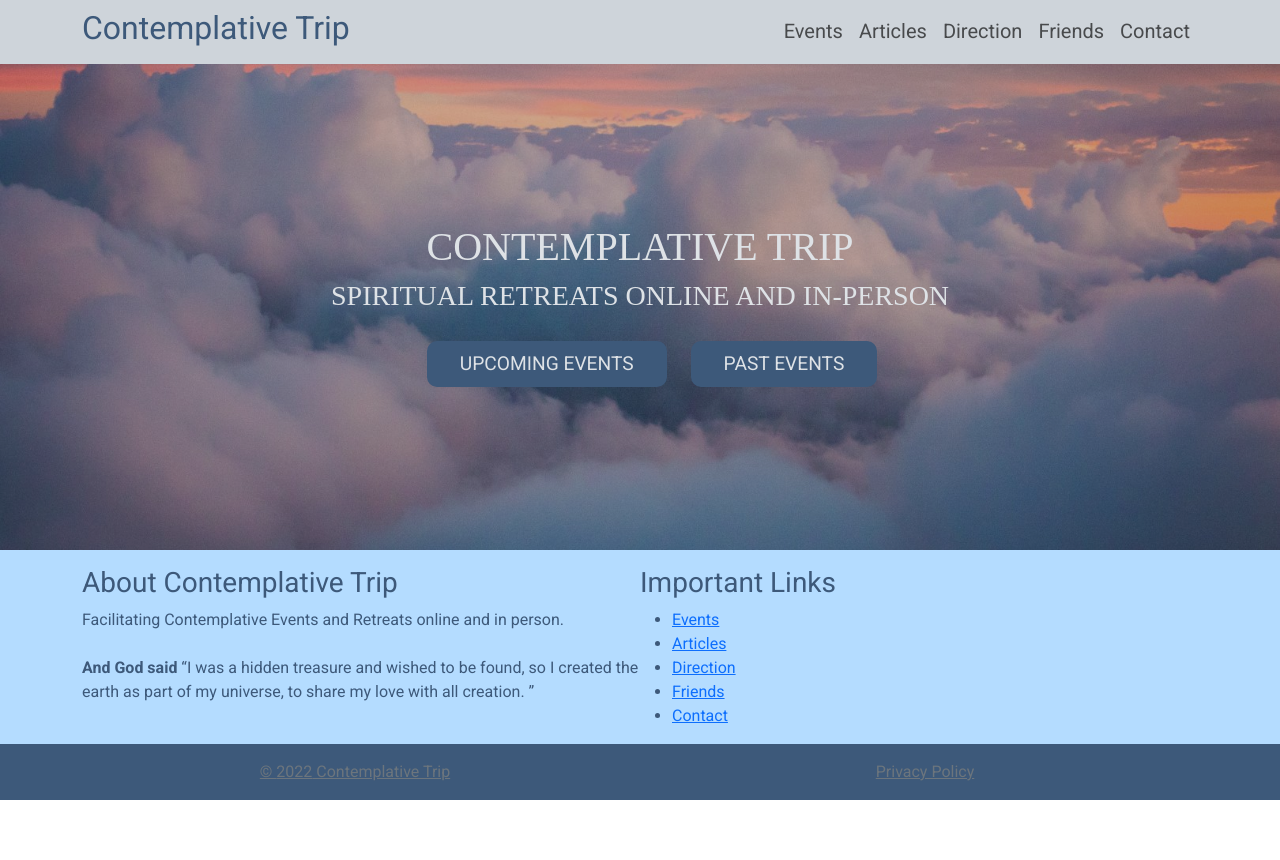
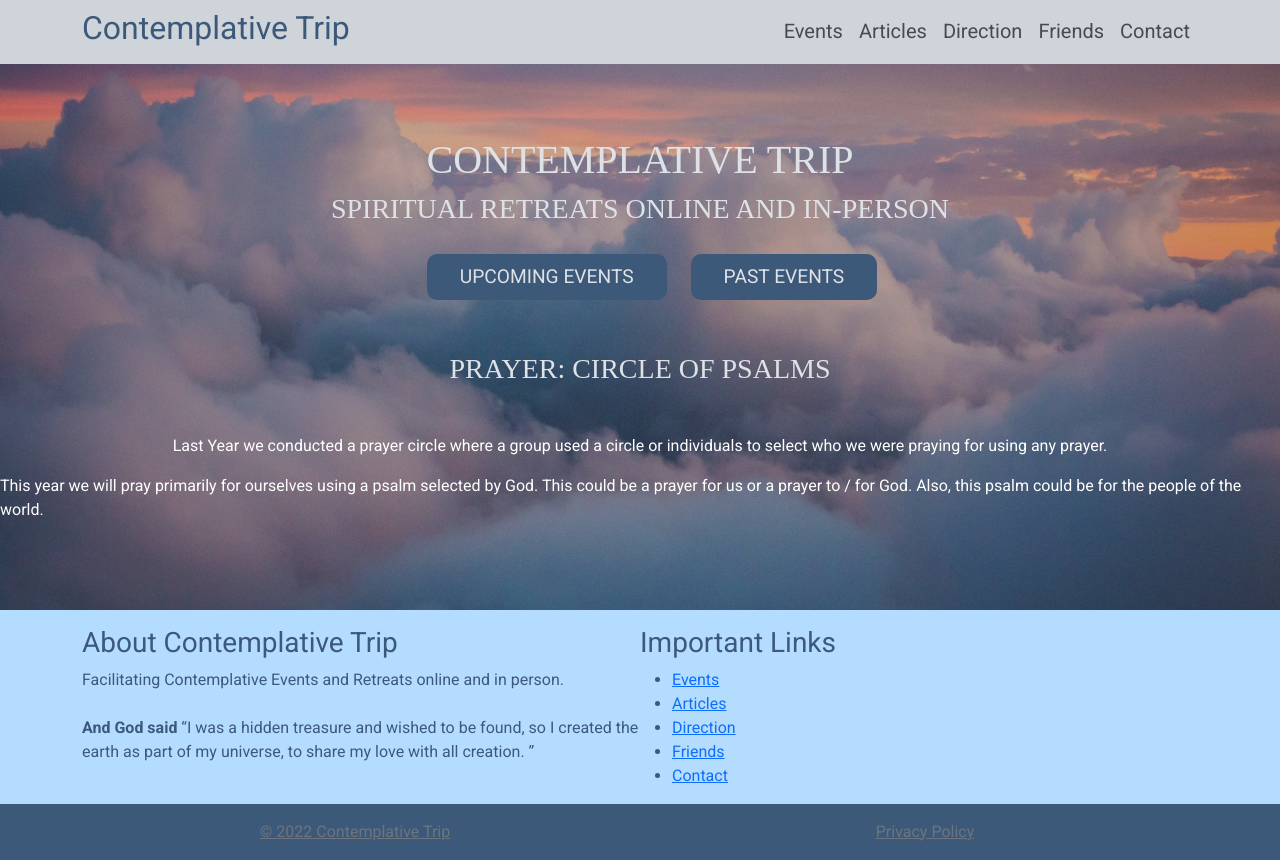
Before and after one commit to fieldingtron/contemplative-nextjs, a Next.js app: page / in a window 1280 px wide. Before the commit the page ends 800 px from the top, so only its background shows below. Built offline with nearby package versions, Linux system fonts and the light colour scheme; a web font is replaced by a local one.

Commit message:
updates from phil

```diff
--- a/package.json
+++ b/package.json
@@ -18,7 +18,7 @@
     "formdata-node": "^6.0.3",
     "fs-request": "^0.2.1",
     "moment": "^2.30.1",
-    "next": "^14.2.15",
+    "next": "^15.0.3",
     "next-seo": "^6.6.0",
     "papaparse": "^5.4.1",
     "react": "^18.3.1",
--- a/pages/index.js
+++ b/pages/index.js
@@ -25,6 +25,19 @@ export default function Home() {
               Past Events
             </Link>
           </div>
+
+          <h3 className='text-center hero-text my-5'>
+            Prayer: Circle of Psalms
+          </h3>
+          <p className='text-white'>
+            Last Year we conducted a prayer circle where a group used a circle
+            or individuals to select who we were praying for using any prayer.
+          </p>
+          <p className='text-white'>
+            This year we will pray primarily for ourselves using a psalm
+            selected by God. This could be a prayer for us or a prayer to / for
+            God. Also, this psalm could be for the people of the world.
+          </p>
         </div>
       </main>
     </Layout>
--- a/tsconfig.json
+++ b/tsconfig.json
@@ -15,7 +15,8 @@
     "moduleResolution": "node",
     "resolveJsonModule": true,
     "isolatedModules": true,
-    "jsx": "preserve"
+    "jsx": "preserve",
+    "target": "ES2017"
   },
   "include": [
     "next-env.d.ts",
```
Also changed, not shown: tina/tina-lock.json (+1 -1 lines), 1 other file (tests, documents, lock files or other folders).
